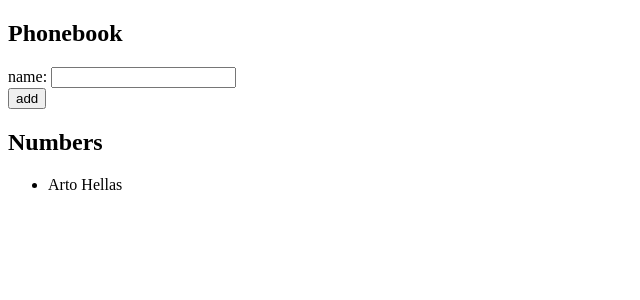
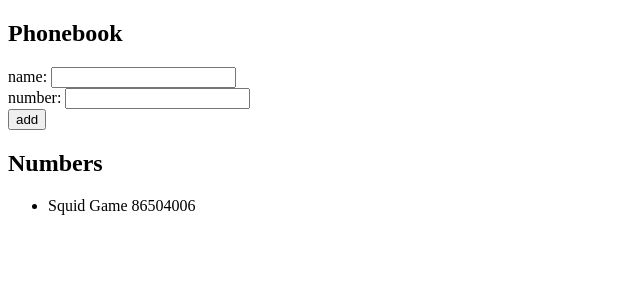
Before and after one commit to yasmnr/FSO, a React (Vite) app in the folder osa2/puhelinluettelo/: page / in a window 1280 px wide. Shown: the top 300 px of the page, without its empty margins (0-640 px from the left). Built offline with nearby package versions, Linux system fonts and the light colour scheme.

Commit message:
exercise 2.8 puhelinluettelo step3

```diff
--- a/osa2/puhelinluettelo/src/App.jsx
+++ b/osa2/puhelinluettelo/src/App.jsx
@@ -2,9 +2,10 @@
 
 const App = () => {
     const [persons, setPersons] = useState([
-        { name: 'Arto Hellas' }
+        { name: 'Squid Game', number: '86504006' }
     ])
     const [newName, setNewName] = useState('')
+    const [newNumber, setNewNumber] = useState('')
 
     const addContact = (event) => {
         event.preventDefault()
@@ -12,20 +13,27 @@
             alert(`${newName} is already added to phonebook`)
             return
         }
-        const contact = {name:newName}
+        const contact = {name:newName, number:newNumber}
         setPersons(persons.concat(contact))
         setNewName('')
+        setNewNumber('')
     }
 
-    const handleContactChange = (event) => {
+    const handleNameChange = (event) => {
         setNewName(event.target.value)
+    }
+
+    const handleNumberChange = (event) => {
+        setNewNumber(event.target.value)
     }
     return (
         <div>
             <h2>Phonebook</h2>
             <form onSubmit={addContact}>
                 <div>
-                    name: <input value={newName} onChange={handleContactChange} />
+                    name: <input value={newName} onChange={handleNameChange} />
+                </div>
+                <div>number: <input value={newNumber} onChange={handleNumberChange} />
                     <br></br>
                     <button type="submit">add</button>
                 </div>
@@ -33,7 +41,7 @@
             <h2>Numbers</h2>
             <ul>
                 {persons.map(person => (
-                    <li key={person.id}>{person.name}</li>
+                    <li key={person.name}>{person.name} {person.number}</li>
                 ))}
             </ul>
         </div>
```
